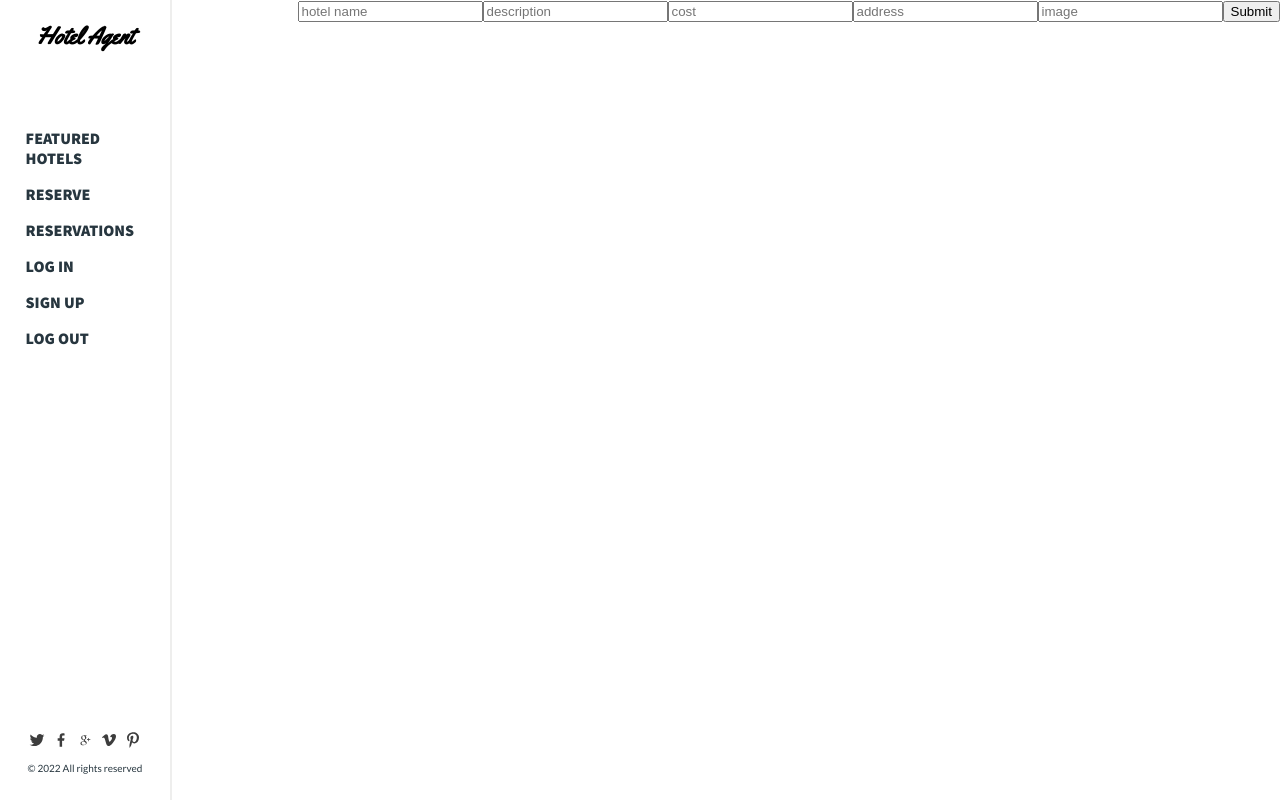
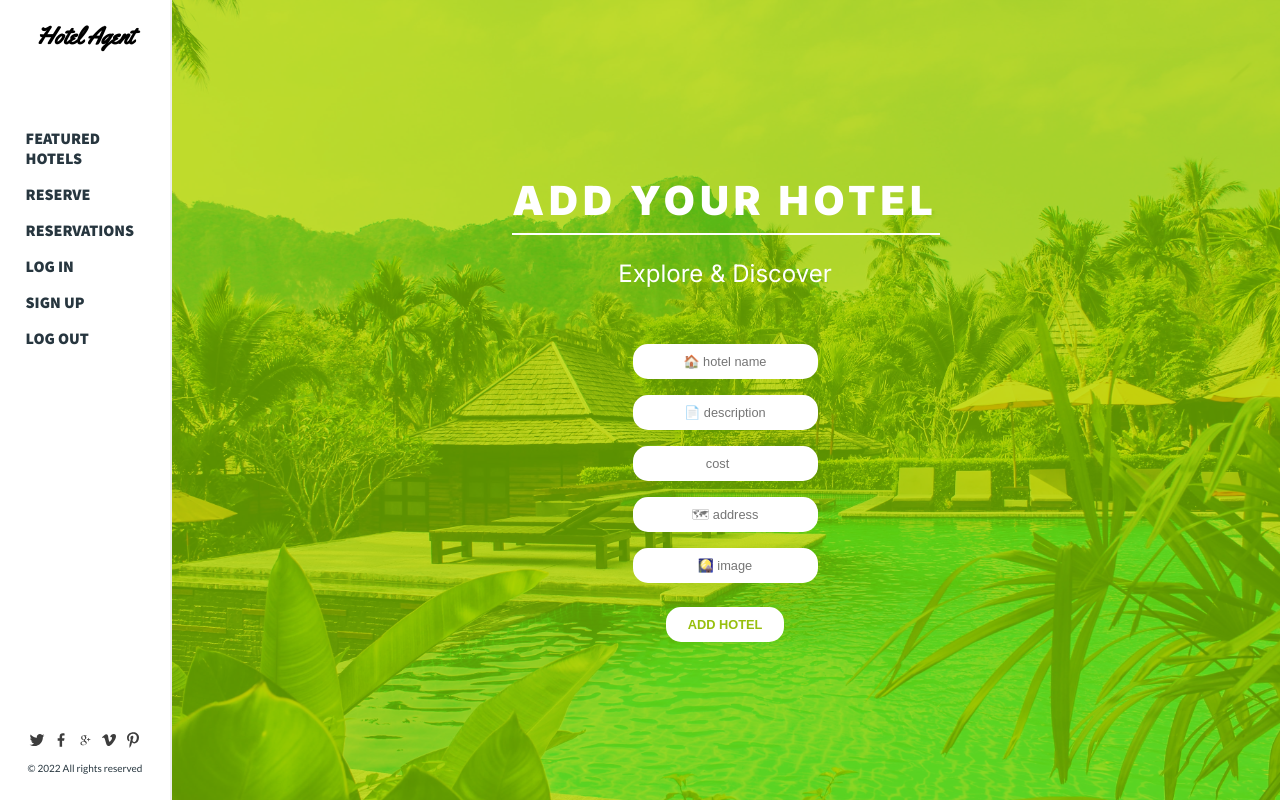
Before and after one commit to sediqullahbadakhsh/hotel-agent-front-end, a React (Create React App) app: page /add-hotel in a window 1280 px wide. Built offline with nearby package versions, Linux system fonts and the light colour scheme; no server answers.

Commit message:
Style add hotel page

```diff
--- a/src/components/ReserveDefault.jsx
+++ b/src/components/ReserveDefault.jsx
@@ -91,7 +91,7 @@ const ReservePage = () => {
 
                       </section>
                       <section className='submit-container'>
-                          <input type="submit" />
+                          <input type="submit" value="RESERVE"/>
                       </section>
                   </form>
               </div></>
--- a/src/pages/AddHotelPage.js
+++ b/src/pages/AddHotelPage.js
@@ -4,21 +4,40 @@ import React from 'react';
 import { useForm } from 'react-hook-form';
 import { useDispatch } from 'react-redux';
 import { addHotel } from '../redux/Hotel/Hotel';
+import create from '../img/create.jpg';
 
 export default function AddHotel() {
   const dispatch = useDispatch();
   const { register, handleSubmit } = useForm();
   const onSubmit = (data) => dispatch(addHotel(data));
   return (
-    <div>
+    <div className="reserve-container" style={{
+      backgroundImage: `url(${create})`
+    }}>
+      <div className="reserve-heading">
+              <h1>ADD YOUR HOTEL</h1>
+              <hr></hr>
+              <p>Explore & Discover</p>
+      </div>
       <form onSubmit={handleSubmit(onSubmit)} style = {{float : "right"}}>
-        <input {...register('name')} placeholder="hotel name" />
-        <input {...register('description')} placeholder="description" />
-        <input {...register('cost')} type = "number"  placeholder="cost" step={0.01} />
-        <input {...register('address')} placeholder="address" />
-        <input {...register('image')}  placeholder="image" />
-
-        <input type="submit" />
+        <div className="login-form">
+          <input {...register('name')} placeholder="🏠 hotel name" />
+        </div>
+        <div className="login-form">
+          <input {...register('description')} placeholder="📄 description" />
+        </div>
+        <div className="login-form">
+          <input {...register('cost')} type = "number"  placeholder="cost" step={0.01} />
+        </div>
+        <div className="login-form">
+          <input {...register('address')} placeholder="🗺 address" />
+        </div>
+        <div className="login-form">
+          <input {...register('image')}  placeholder="🎑 image" />
+        </div>
+        <div className="login-btn">
+          <input type="submit" value="ADD HOTEL"/>
+        </div>
       </form>
     </div>
   );
--- a/src/pages/ReservePage.jsx
+++ b/src/pages/ReservePage.jsx
@@ -67,19 +67,19 @@ const ReservePage = () => {
                       </section>
                       <section className='options-container'>
                           <input
-                              placeholder="Number of days"
+                              placeholder="🏖 Number of days"
                               {...register('number_of_days', {
                                   valueAsNumber: true,
                                   validate: (value) => value > 0,
                               })} />
                           <input
-                              placeholder="Number of rooms"
+                              placeholder="🏘 Number of rooms"
                               {...register('number_of_rooms', {
                                   valueAsNumber: true,
                                   validate: (value) => value > 0,
                               })} />
                           <input
-                              placeholder="Number of guests"
+                              placeholder="👥 Number of guests"
                               {...register('number_of_guests', {
                                   valueAsNumber: true,
                                   validate: (value) => value > 0,
@@ -99,7 +99,7 @@ const ReservePage = () => {
                           </select>
                       </section>
                       <section className='submit-container'>
-                          <input type="submit" />
+                          <input type="submit" value="RESERVE"/>
                       </section>
                   </form>
               </div></>
```
Also changed, not shown: src/img/create.jpg (added).
